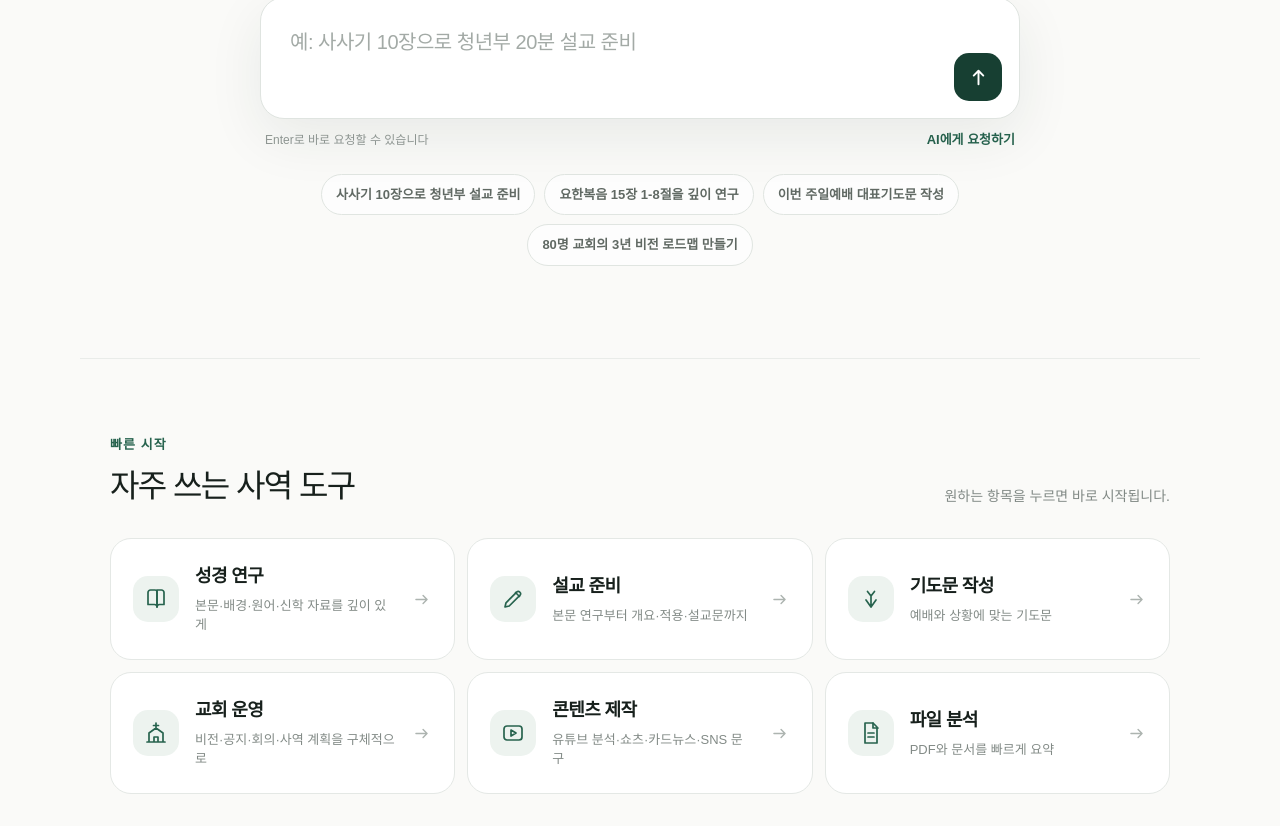
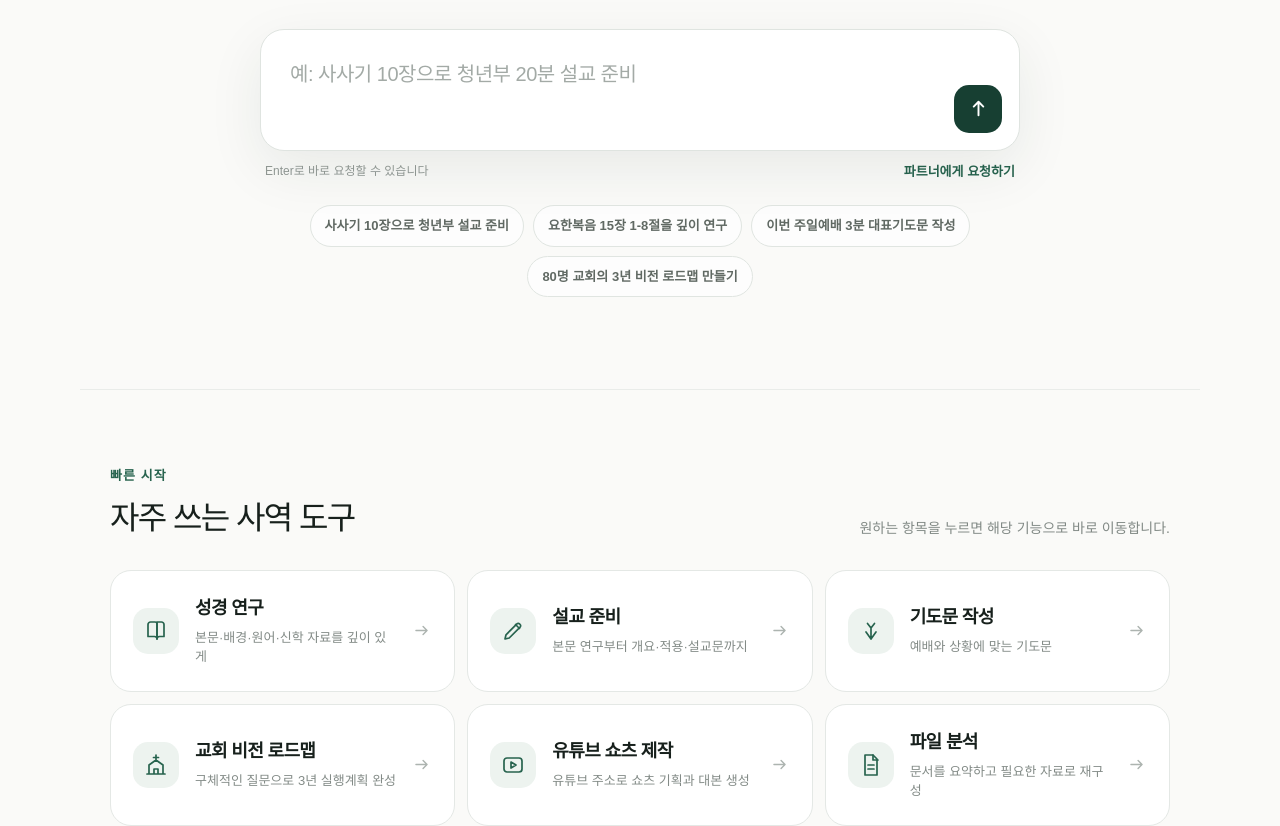
Before and after one commit to a01057674471-dot/ministry-partner, a Next.js app: page / in a window 1280 px wide. Shown: the part 497-1323 px from the top of the page. Built offline with nearby package versions, Linux system fonts and the light colour scheme.

Commit message:
Fix homepage routes and partner wording

```diff
--- a/app/page.tsx
+++ b/app/page.tsx
@@ -7,7 +7,6 @@ type Tool = {
   title: string;
   description: string;
   href: string;
-  example: string;
   icon: ReactNode;
 };
 
@@ -16,42 +15,36 @@ const tools: Tool[] = [
     title: "성경 연구",
     description: "본문·배경·원어·신학 자료를 깊이 있게",
     href: "/research",
-    example: "사사기 10장의 역사적 배경과 핵심 메시지를 연구해 주세요",
     icon: <BookIcon />,
   },
   {
     title: "설교 준비",
     description: "본문 연구부터 개요·적용·설교문까지",
-    href: "/workspace?tool=sermon",
-    example: "로마서 8장으로 장년 예배 25분 설교를 준비해 주세요",
+    href: "/sermon",
     icon: <PenIcon />,
   },
   {
     title: "기도문 작성",
     description: "예배와 상황에 맞는 기도문",
-    href: "/workspace?tool=document&request=주일예배%20대표기도문을%20작성해%20주세요",
-    example: "이번 주일예배 대표기도문을 작성해 주세요",
+    href: "/prayer",
     icon: <HandsIcon />,
   },
   {
-    title: "교회 운영",
-    description: "비전·공지·회의·사역 계획을 구체적으로",
-    href: "/workspace?tool=roadmap",
-    example: "교회 비전 로드맵을 만들고 싶습니다",
+    title: "교회 비전 로드맵",
+    description: "구체적인 질문으로 3년 실행계획 완성",
+    href: "/roadmap",
     icon: <ChurchIcon />,
   },
   {
-    title: "콘텐츠 제작",
-    description: "유튜브 분석·쇼츠·카드뉴스·SNS 문구",
-    href: "/workspace?tool=youtube",
-    example: "유튜브 영상을 요즘 트렌드의 쇼츠로 재구성해 주세요",
+    title: "유튜브 쇼츠 제작",
+    description: "유튜브 주소로 쇼츠 기획과 대본 생성",
+    href: "/youtube-shorts",
     icon: <PlayIcon />,
   },
   {
     title: "파일 분석",
-    description: "PDF와 문서를 빠르게 요약",
-    href: "/workspace?tool=file",
-    example: "회의자료 파일의 핵심 내용을 요약해 주세요",
+    description: "문서를 요약하고 필요한 자료로 재구성",
+    href: "/file-analysis",
     icon: <FileIcon />,
   },
 ];
@@ -59,7 +52,7 @@ const tools: Tool[] = [
 const suggestions = [
   "사사기 10장으로 청년부 설교 준비",
   "요한복음 15장 1-8절을 깊이 연구",
-  "이번 주일예배 대표기도문 작성",
+  "이번 주일예배 3분 대표기도문 작성",
   "80명 교회의 3년 비전 로드맵 만들기",
 ];
 
@@ -82,23 +75,32 @@ export default function Home() {
     const trimmed = value.trim();
     if (!trimmed) return;
 
-    // 설교 의도를 성경 본문 키워드보다 먼저 판별해야
-    // "사사기 10장 설교"가 본문 연구로 잘못 이동하지 않습니다.
     if (/설교|강해|주일말씀|새벽말씀|수요말씀|메시지.*준비/.test(trimmed)) {
-      router.push(`/workspace?tool=sermon&request=${encodeURIComponent(trimmed)}`);
+      router.push(`/sermon?request=${encodeURIComponent(trimmed)}`);
       return;
     }
     if (/대표기도|기도문|헌금기도|개회기도|폐회기도|축도/.test(trimmed)) {
-      router.push(`/workspace?tool=document&request=${encodeURIComponent(trimmed)}`);
+      router.push(`/prayer?request=${encodeURIComponent(trimmed)}`);
       return;
     }
-    if (/유튜브|youtube|youtu\.be|쇼츠|릴스|카드뉴스|썸네일/.test(trimmed)) {
-      const tool = /youtube|youtu\.be/.test(trimmed.toLowerCase()) ? "youtube" : "shorts";
-      router.push(`/workspace?tool=${tool}&request=${encodeURIComponent(trimmed)}`);
+    if (/유튜브|youtube|youtu\.be/.test(trimmed.toLowerCase())) {
+      router.push(`/youtube-shorts?request=${encodeURIComponent(trimmed)}`);
+      return;
+    }
+    if (/쇼츠|릴스|카드뉴스|썸네일/.test(trimmed)) {
+      router.push(`/shorts?request=${encodeURIComponent(trimmed)}`);
       return;
     }
     if (/비전|로드맵|교회운영|사역계획|중장기계획/.test(trimmed)) {
-      router.push(`/workspace?tool=roadmap&request=${encodeURIComponent(trimmed)}`);
+      router.push(`/roadmap?request=${encodeURIComponent(trimmed)}`);
+      return;
+    }
+    if (/회의|회의록|결정사항/.test(trimmed)) {
+      router.push(`/meeting?request=${encodeURIComponent(trimmed)}`);
+      return;
+    }
+    if (/기획서|운영안|교육안|보고서|행사계획/.test(trimmed)) {
+      router.push(`/document?request=${encodeURIComponent(trimmed)}`);
       return;
     }
     if (/성경|본문|\d+장|\d+절|로마서|창세기|사사기|시편|복음서|요한복음|마태복음|마가복음|누가복음/.test(trimmed)) {
@@ -127,16 +129,16 @@ export default function Home() {
       <section className="home-v4-hero">
         <p className="home-v4-greeting">{greeting}</p>
         <h1>오늘은 무엇을<br className="mobile-break" /> 함께 준비할까요?</h1>
-        <p className="home-v4-description">성경 연구부터 설교와 교회 사역까지, 필요한 내용을 편하게 말씀해 주세요.</p>
+        <p className="home-v4-description">성경 연구부터 설교와 교회 사역까지, 필요한 내용을 파트너에게 편하게 말씀해 주세요.</p>
 
         <form className="home-v4-command" onSubmit={handleSubmit}>
           <div className="home-v4-input-wrap">
             <textarea value={request} onChange={(event) => setRequest(event.target.value)} onKeyDown={(event) => {
               if (event.key === "Enter" && !event.shiftKey) { event.preventDefault(); submitRequest(); }
-            }} placeholder="예: 사사기 10장으로 청년부 20분 설교 준비" rows={2} aria-label="AI에게 요청할 내용" />
-            <button type="submit" className="home-v4-submit" aria-label="AI에게 요청하기"><ArrowUpIcon /></button>
+            }} placeholder="예: 사사기 10장으로 청년부 20분 설교 준비" rows={2} aria-label="파트너에게 요청할 내용" />
+            <button type="submit" className="home-v4-submit" aria-label="파트너에게 요청하기"><ArrowUpIcon /></button>
           </div>
-          <div className="home-v4-command-footer"><span>Enter로 바로 요청할 수 있습니다</span><strong>AI에게 요청하기</strong></div>
+          <div className="home-v4-command-footer"><span>Enter로 바로 요청할 수 있습니다</span><strong>파트너에게 요청하기</strong></div>
         </form>
 
         <div className="home-v4-suggestions" aria-label="추천 질문">
@@ -145,7 +147,7 @@ export default function Home() {
       </section>
 
       <section className="home-v4-quick" aria-labelledby="quick-title">
-        <div className="home-v4-section-head"><div><span>빠른 시작</span><h2 id="quick-title">자주 쓰는 사역 도구</h2></div><p>원하는 항목을 누르면 바로 시작됩니다.</p></div>
+        <div className="home-v4-section-head"><div><span>빠른 시작</span><h2 id="quick-title">자주 쓰는 사역 도구</h2></div><p>원하는 항목을 누르면 해당 기능으로 바로 이동합니다.</p></div>
         <div className="home-v4-grid">
           {tools.map((tool) => <a className="home-v4-tool" href={tool.href} key={tool.title}><span className="home-v4-tool-icon">{tool.icon}</span><span className="home-v4-tool-copy"><strong>{tool.title}</strong><small>{tool.description}</small></span><ArrowIcon /></a>)}
         </div>
```
